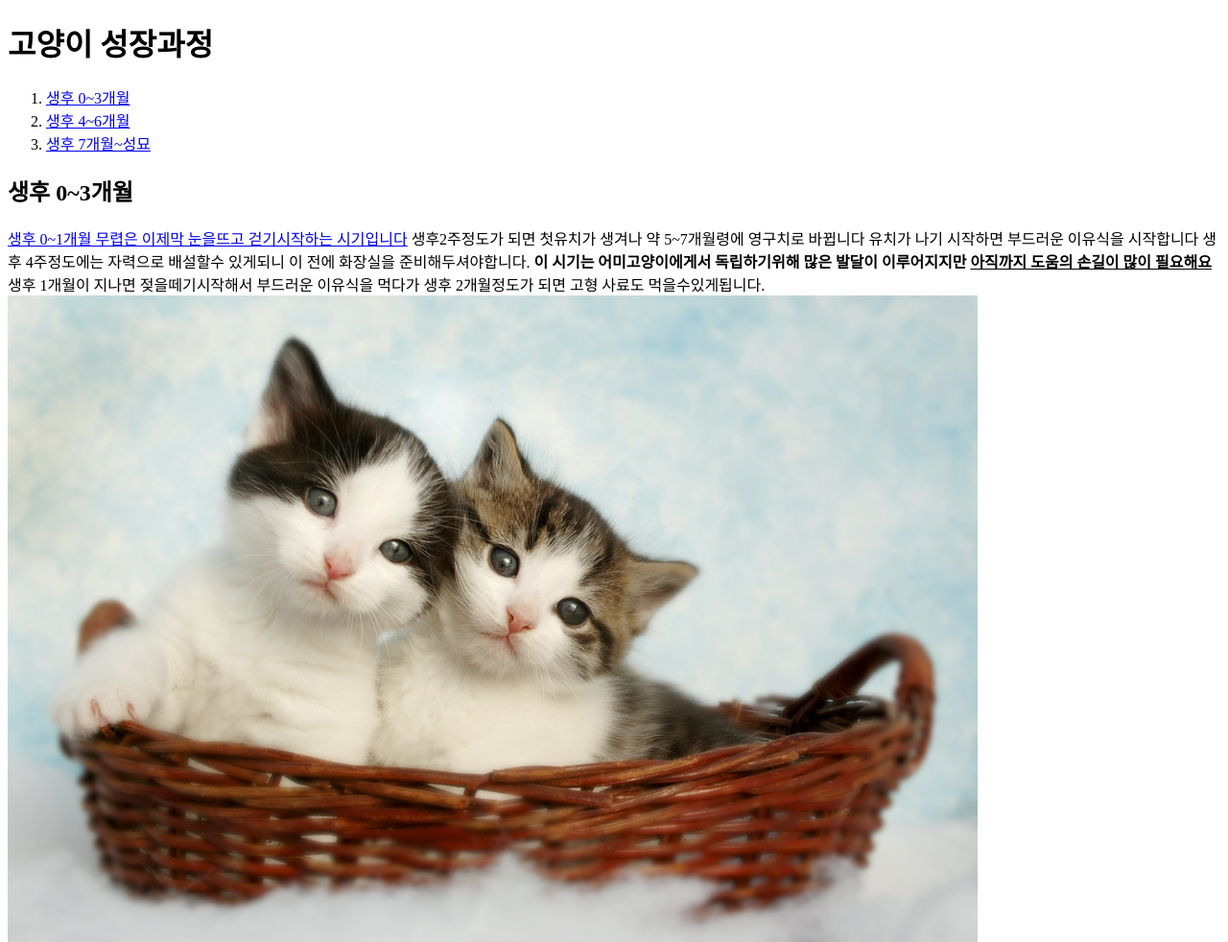
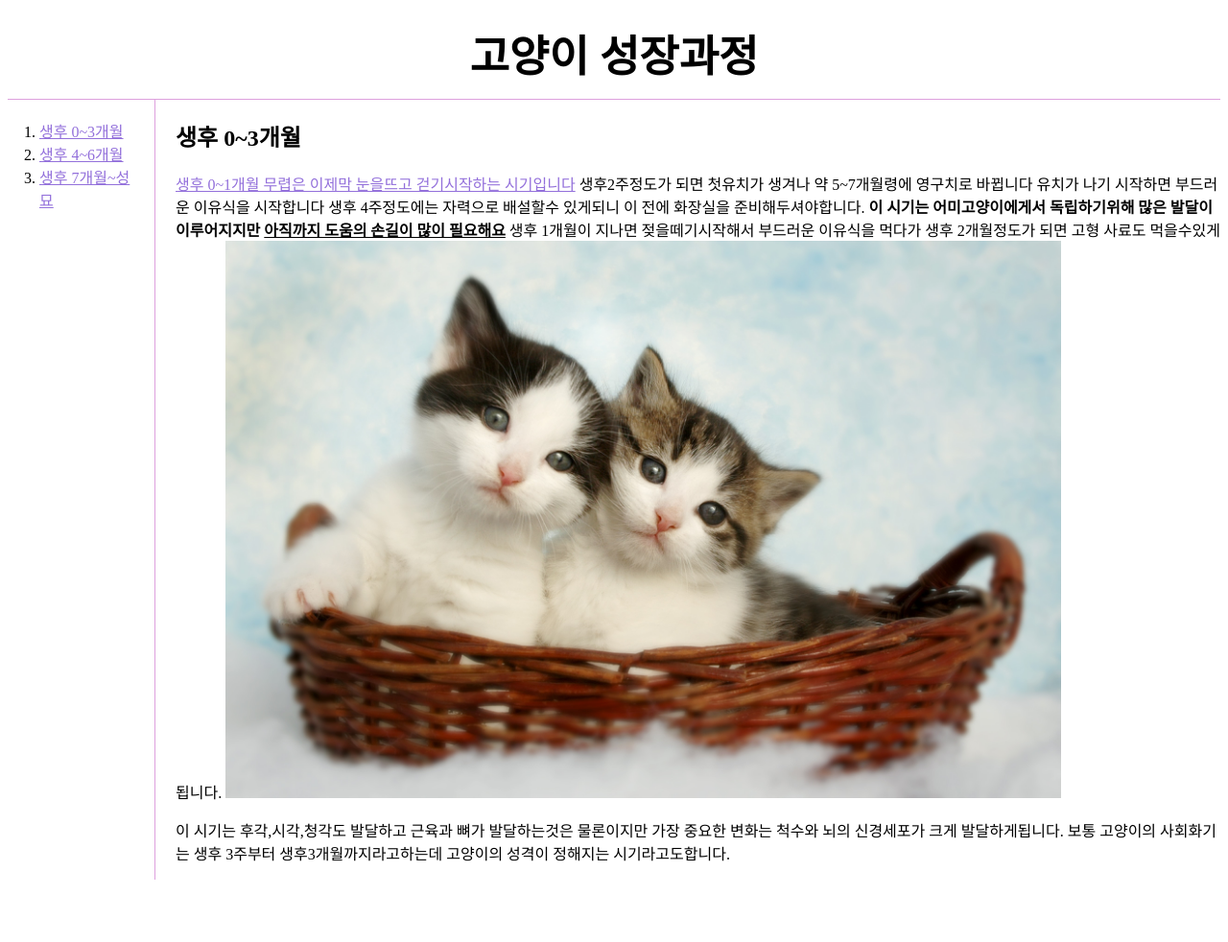
Before and after one commit to mangocheeze/cat, a plain HTML site: page index.html in a window 1280 px wide. Shown: the top 982 px of the page at 96% size. After the commit the page ends 925 px from the top, so only its background shows below. Drawn offline with Linux system fonts and the light colour scheme.

Commit message:
Add files via upload

```diff
--- a/index.html
+++ b/index.html
@@ -3,14 +3,17 @@
   <head>
     <meta charset="utf-8">
     <title></title>
+<link rel= "stylesheet" href="style.css">
   </head>
   <body>
 <h1>고양이 성장과정</h1>
+<div id="grid">
 <ol>
-<li><a href="0~3.html">생후 0~3개월</a></li>
-<li><a href="4~6.html"> 생후 4~6개월</a></li>
+<li><a href="index.html">생후 0~3개월</a></li>
+<li><a href="4~6.html"> 생후 4~6개월</li>
 <li><a href="7~성묘.html">생후 7개월~성묘</a></li>
 </ol>
+ <div id="article">
 <h2>생후 0~3개월</h2>
 <p>
 <a href="https://brunch.co.kr/@famtimes/466" target= "_blank" title="고양이 태어났을때 주의점">생후 0~1개월 무렵은 이제막 눈을뜨고 걷기시작하는 시기입니다</a>
@@ -23,5 +26,7 @@
 </p><p>이 시기는 후각,시각,청각도 발달하고 근육과 뼈가 발달하는것은 물론이지만 가장 중요한 변화는 척수와 뇌의 신경세포가 크게 발달하게됩니다.
 보통 고양이의 사회화기는 생후 3주부터 생후3개월까지라고하는데 고양이의 성격이 정해지는 시기라고도합니다.
 </p>
+</div>
+</div>
   </body>
 </html>
--- /dev/null
+++ b/style.css
@@ -0,0 +1,33 @@
+a{
+  color:  mediumpurple;}
+h1{
+    font-size:45px;text-align:center;
+    border-bottom:1px solid plum;
+    margin:0;
+    padding:15px;}
+ol{
+  border-right:1px solid plum;
+  width:100px;
+  margin:0;
+  padding:20px;
+  }
+
+#grid{
+display: grid;
+grid-template-columns: 150px 1fr;}
+#grid ol{
+  padding-left: 33px;
+}
+#article{
+  padding-left:25px;
+}
+@media(max-width: 800px){
+#grid{
+  display: block;
+}
+ol{border-right :none;
+ }
+h1{
+  border-bottom:none;
+}
+}
```
Also changed, not shown: 4~6.html (+6 -1 lines), 7~성묘.html (+6 -1 lines).
